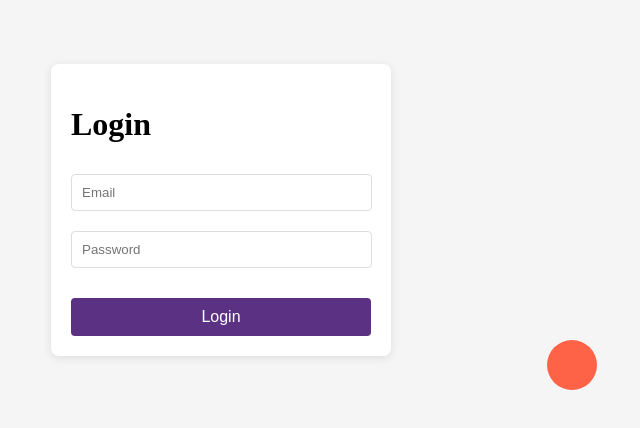
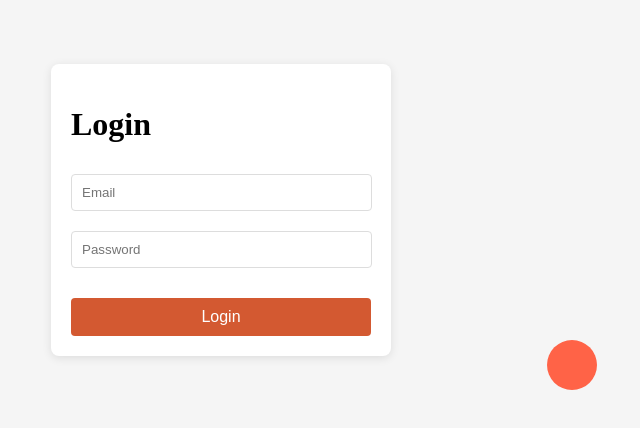
Before and after one commit to THESMOKEYBADGER/more., a Next.js app: page /login in a window 1280 px wide. Shown: the part 198-626 px from the top of the page, without its empty margins (419-1059 px from the left). Built offline with nearby package versions, Linux system fonts and the light colour scheme.

Commit message:
change button colour

```diff
--- a/styles/Home.module.css
+++ b/styles/Home.module.css
@@ -28,7 +28,7 @@
     padding: 10px 20px;
     font-size: 1rem;
     color: #fff;
-    background-color: #b4d6cd;
+    background-color: #d35931;
     border: none;
     border-radius: 5px;
     text-decoration: none;
--- a/styles/Login.module.css
+++ b/styles/Login.module.css
@@ -31,7 +31,7 @@
     margin-top: 20px;
     width: 100%;
     padding: 10px;
-    background-color: #5b3283;;
+    background-color: #d35931;
     border: none;
     border-radius: 4px;
     color: white;
@@ -40,7 +40,7 @@
   }
 
   .button:hover {
-    background-color:#674985;
+    background-color: #adcbc3;
   }
 
   .error {
--- a/styles/SignUp.module.css
+++ b/styles/SignUp.module.css
@@ -32,7 +32,7 @@
     margin-top: 20px;
     width: 100%;
     padding: 10px;
-    background-color: #5b3283;;
+    background-color: #d35931;
     border: none;
     border-radius: 4px;
     color: white;
@@ -41,7 +41,7 @@
   }
 
   .button:hover {
-    background-color:#674985;
+    background-color: #adcbc3;
   }
 
   .error {
```
